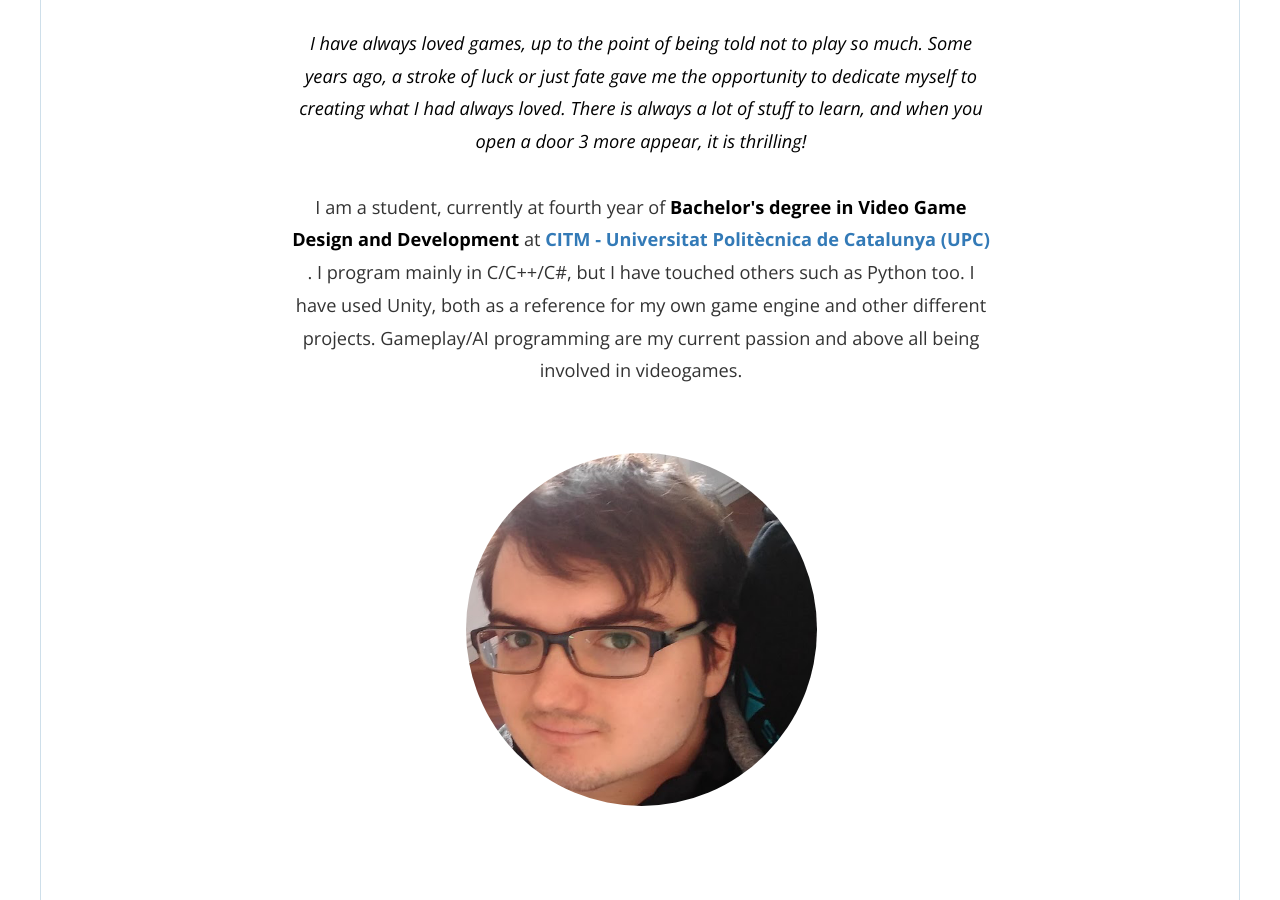
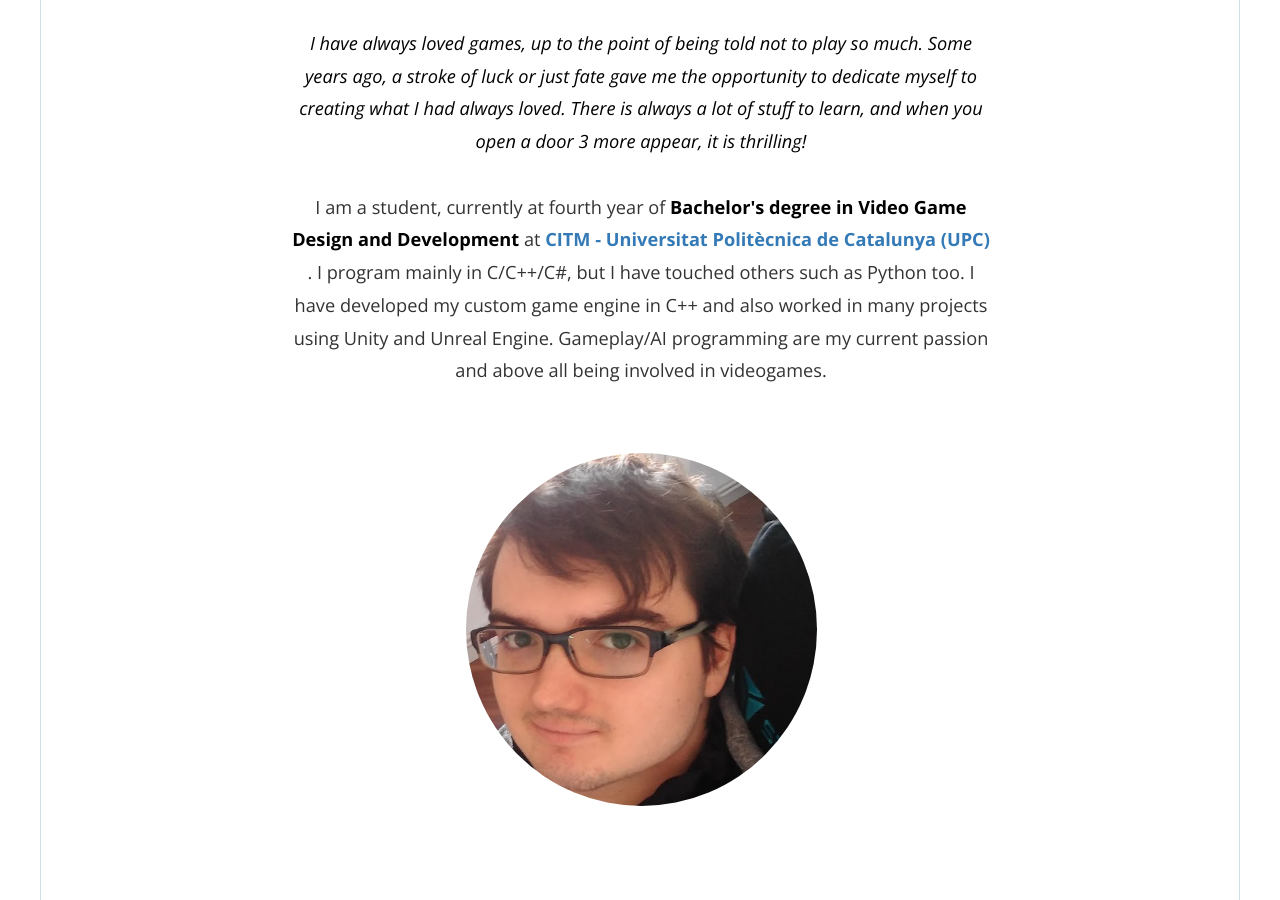
Before and after one commit to AitorSimona/aitorsimona.github.io, a Jekyll site: the page built from index.html, in a window 1280 px wide and 900 px high, scrolled down 328 px. Built offline with Jekyll 4.4.1, drawn with Linux system fonts in a browser that asks for light colours; nearby versions of some CDN libraries; the list of posts is cut into pages by our own code.

Commit message:
Update About.yml

```diff
--- a/_data/About.yml
+++ b/_data/About.yml
@@ -1,6 +1,6 @@
 ---
 intro: I have always loved games, up to the point of being told not to play so much. Some years ago, a stroke of luck or just fate gave me the opportunity to dedicate myself to creating what I had always loved. There is always a lot of stuff to learn, and when you open a door 3 more appear, it is thrilling!
-outro: I program mainly in C/C++/C#, but I have touched others such as Python too. I have used Unity, both as a reference for my own game engine and other different projects. Gameplay/AI programming are my current passion and above all being involved in videogames.
+outro: I program mainly in C/C++/C#, but I have touched others such as Python too. I have developed my custom game engine in C++ and also worked in many projects using Unity and Unreal Engine. Gameplay/AI programming are my current passion and above all being involved in videogames.
 myself_img: /img/Myself.png
 
 university_intro: I am a student, currently at fourth year of
```
